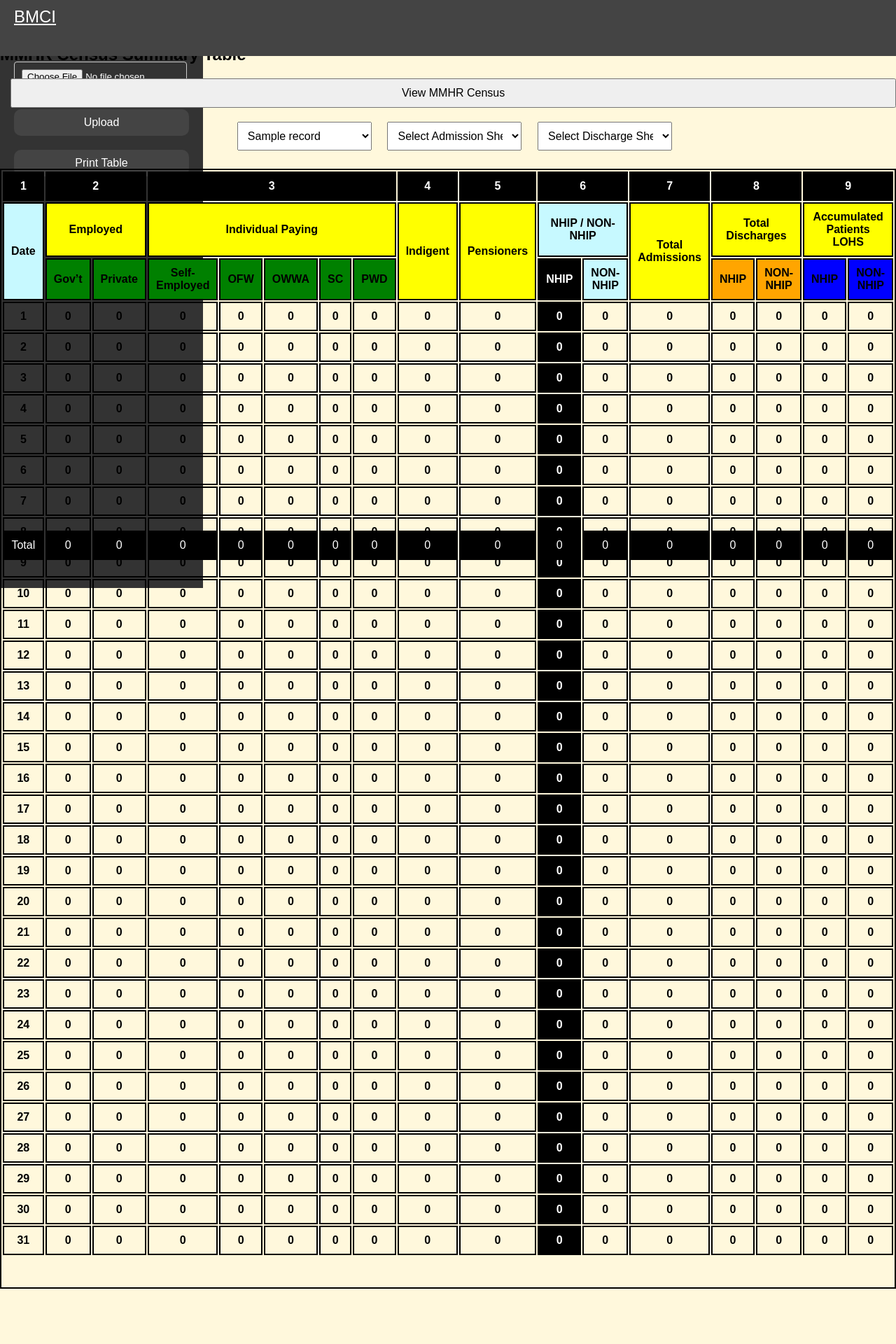
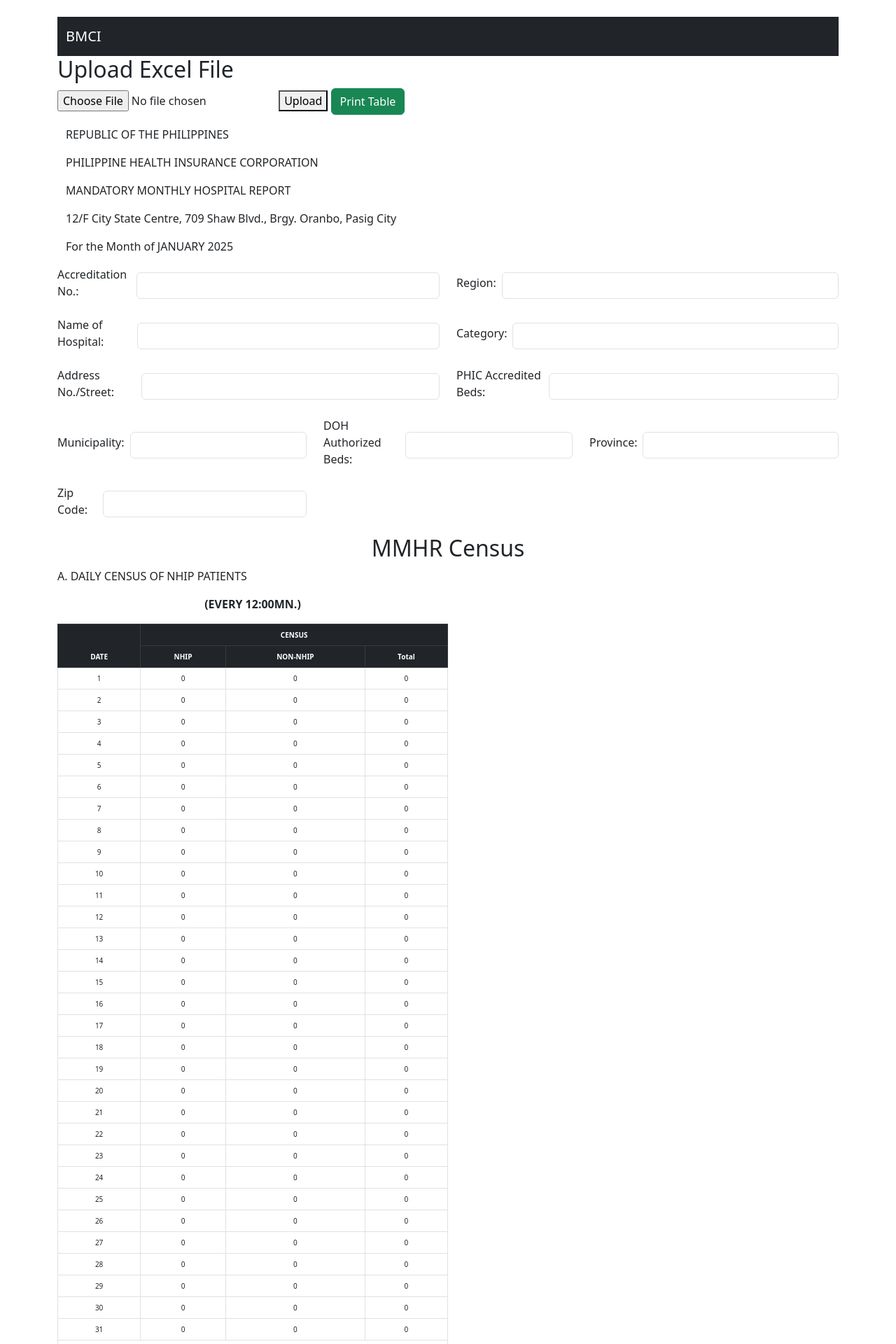
Before and after one commit to Tephenbaay/mmhr_census, a PHP site: page /display_summary.php in a window 1280 px wide. Shown: the top 1920 px of the page at 70% size. Before the commit the page ends 1841 px from the top, so only its background shows below. Run offline with PHP 8.4, Linux system fonts and the light colour scheme; tables that the repository leaves empty or names only in its code hold one stand-in row (values such as "Sample post").

Commit message:
okay na din to

```diff
--- a/display_summary.php
+++ b/display_summary.php
@@ -152,13 +152,15 @@ while ($row = $result->fetch_assoc()) {
     }
 ?>
 
-<!DOCTYPE html>
 <html lang="en">
 <head>
     <meta charset="UTF-8">
     <meta name="viewport" content="width=device-width, initial-scale=1.0">
     <title>MMHR Census</title>
-    <link rel="stylesheet" href="sige\summary.css">
+    <link href="https://cdn.jsdelivr.net/npm/bootstrap@5.3.0/dist/css/bootstrap.min.css" rel="stylesheet">
+    <link rel="stylesheet" href="sige\mmhr.css">
+    <style>
+    </style>
 </head>
 <body class="container mt-4">
 
@@ -180,141 +182,178 @@ while ($row = $result->fetch_assoc()) {
     </div>
 </aside>
 
-<div class="table-responsive">
-    <h2 class="text-center mb-4">MMHR Census Summary Table</h2>
-    <form action="mmhr_census.php" method="GET">
-        <input type="hidden" name="sheet_1" value="<?php echo $selected_sheet_1; ?>">
-        <input type="hidden" name="sheet_2" value="<?php echo $selected_sheet_2; ?>">
-        <input type="hidden" name="sheet_3" value="<?php echo $selected_sheet_3; ?>">
-        <button type="submit" class="btn btn-primary mt-3">View MMHR Census</button>
-    </form>
+<div class="main-content" id="main-content">
+            <div class="header-text">
+                <div class="container">
+                    <p>REPUBLIC OF THE PHILIPPINES</p>
+                    <p>PHILIPPINE HEALTH INSURANCE CORPORATION</p>
+                    <p>MANDATORY MONTHLY HOSPITAL REPORT</p>
+                    <p>12/F City State Centre, 709 Shaw Blvd., Brgy. Oranbo, Pasig City</p>
+                    <p>For the Month of JANUARY 2025</p>
+                </div>
+                <form>
+                <div class="row mb-3">
+                    <div class="col-md-6 d-flex align-items-center">
+                        <label class="form-label me-2">Accreditation No.:</label>
+                        <input type="text" class="form-control" name="accreditation_no">
+                    </div>
+                    <div class="col-md-6 d-flex align-items-center">
+                        <label class="form-label me-2">Region:</label>
+                        <input type="text" class="form-control" name="region">
+                    </div>
+                </div>
 
-    <form method="GET" class="mb-3">
-        <div class="sige">
-        <label class="col2-5"></label>
-        <select name="sheet_1" onchange="this.form.submit()" class="form-select mb-2">
-            <?php foreach ($sheets as $sheet) { ?>
-                <option value="<?php echo $sheet; ?>" <?php echo $sheet === $selected_sheet_1 ? 'selected' : ''; ?>>
-                    <?php echo $sheet; ?>
-                </option>
-            <?php } ?>
-        </select>
-        <label class="col7"></label>
-        <select name="sheet_2" onchange="this.form.submit()" class="form-select mb-2">
-        <option value="" disabled selected>Select Admission Sheet</option>
-            <?php foreach ($sheets_2 as $sheet) { ?>
-                <option value="<?php echo $sheet; ?>" <?php echo $sheet === $selected_sheet_2 ? 'selected' : ''; ?>>
-                    <?php echo $sheet; ?>
-                </option>
-            <?php } ?>
-        </select>
-        <label class="col8"></label>
-        <select name="sheet_3" onchange="this.form.submit()" class="form-select mb-2">
-        <option value="" disabled selected>Select Discharge Sheet</option>
-            <?php foreach ($sheets_3 as $sheet) { ?>
-                <option value="<?php echo $sheet; ?>" <?php echo $sheet === $selected_sheet_3 ? 'selected' : ''; ?>>
-                    <?php echo $sheet; ?>
-                </option>
-            <?php } ?>
-        </select>
+                <div class="row mb-3">
+                    <div class="col-md-6 d-flex align-items-center">
+                        <label class="form-label me-2">Name of Hospital:</label>
+                        <input type="text" class="form-control" name="hospital_name">
+                    </div>
+                    <div class="col-md-6 d-flex align-items-center">
+                        <label class="form-label me-2">Category:</label>
+                        <input type="text" class="form-control" name="category">
+                    </div>
+                </div>
+
+                <div class="row mb-3">
+                    <div class="col-md-6 d-flex align-items-center">
+                        <label class="form-label me-2">Address No./Street:</label>
+                        <input type="text" class="form-control" name="address">
+                    </div>
+                    <div class="col-md-6 d-flex align-items-center">
+                        <label class="form-label me-2">PHIC Accredited Beds:</label>
+                        <input type="text" class="form-control" name="phic_beds">
+                    </div>
+                </div>
+
+                <div class="row mb-3">
+                    <div class="col-md-4 d-flex align-items-center">
+                        <label class="form-label me-2">Municipality:</label>
+                        <input type="text" class="form-control" name="municipality">
+                    </div>
+                    <div class="col-md-4 d-flex align-items-center">
+                        <label class="form-label me-2">DOH Authorized Beds:</label>
+                        <input type="text" class="form-control" name="doh_beds">
+                    </div>
+                    <div class="col-md-4 d-flex align-items-center">
+                        <label class="form-label me-2">Province:</label>
+                        <input type="text" class="form-control" name="province">
+                    </div>
+                </div>
+
+                <div class="row mb-3">
+                    <div class="col-md-4 d-flex align-items-center">
+                        <label class="form-label me-2">Zip Code:</label>
+                        <input type="text" class="form-control" name="zip_code">
+                    </div>
                 </div>
             </form>
 
-    <div class="table-responsive1">
-        <table class="table table-bordered">
+                <h2 class="text-center">MMHR Census</h2>
+                <div class="table-container">
+                    <div class="col-md-6">
+                    <p>A. DAILY CENSUS OF NHIP PATIENTS</p>
+                    <p class="text-center"><b>(EVERY 12:00MN.)</b></p>
+                        <table class="table table-bordered text-center" style="font-size: 10px;">
                             <thead class="table-dark text-center">
                                 <tr>
-                    <th colspan="1" style="background-color: black; color: white;">1</th>
-                    <th colspan="2" style="background-color: black; color: white;">2</th>
-                    <th colspan="5" style="background-color: black; color: white;">3</th>
-                    <th rowspan="1" style="background-color: black; color: white;">4</th>
-                    <th rowspan="1" style="background-color: black; color: white;">5</th>
-                    <th colspan="2" style="background-color: black; color: white;">6</th>
-                    <th rowspan="1" style="background-color: black; color: white;">7</th>
-                    <th colspan="2" style="background-color: black; color: white;">8</th>
-                    <th colspan="2" style="background-color: black; color: white;">9</th>
+                                    <th rowspan="2">DATE</th>
+                                    <th colspan="3">CENSUS</th>
                                 </tr>
                                 <tr>
-                    <th rowspan="2" style="background-color: #c7f9ff;">Date</th>
-                    <th colspan="2" style="background-color: yellow;">Employed</th>
-                    <th colspan="5" style="background-color: yellow;">Individual Paying</th>
-                    <th rowspan="2" style="background-color: yellow;">Indigent</th>
-                    <th rowspan="2" style="background-color: yellow;">Pensioners</th>
-                    <th colspan="2" style="background-color: #c7f9ff;"> NHIP / NON-NHIP</th>
-                    <th rowspan="2" style="background-color: yellow;">Total Admissions</th>
-                    <th colspan="2" style="background-color: yellow;">Total Discharges</th>
-                    <th colspan="2" style="background-color: yellow;">Accumulated Patients LOHS</th>
-                </tr>
-                <tr>
-                    <th style="background-color: green;">Gov’t</th><th style="background-color: green;">Private</th>
-                    <th style="background-color: green;">Self-Employed</th><th style="background-color: green;">OFW</th>
-                    <th style="background-color: green;">OWWA</th><th style="background-color: green;">SC</th><th style="background-color: green;">PWD</th>
-                    <th style="background-color:rgb(0, 0, 0); color: white;">NHIP</th><th style="background-color: #c7f9ff;">NON-NHIP</th>
-                    <th style="background-color: orange;">NHIP</th><th style="background-color: orange;">NON-NHIP</th>
-                    <th style="background-color: blue;">NHIP</th><th style="background-color: blue;">NON-NHIP</th>
+                                    <th>NHIP</th>
+                                    <th>NON-NHIP</th>
+                                    <th>Total</th>
                                 </tr>
                             </thead>
                             <tbody>
                                 <?php
+                                $totals = ['nhip' => 0, 'non_nhip' => 0, 'total' => 0];
+                                for ($i = 1; $i <= 31; $i++) {
+                                    $nhip = $summary[$i]['nhip'] ?? 0;
+                                    $non_nhip = $summary[$i]['non_nhip'] ?? 0;
+                                    $total = $nhip + $non_nhip;
 
-                $totals = [
-                    'govt' => 0, 'private' => 0, 'self_employed' => 0, 'ofw' => 0,
-                    'owwa' => 0, 'sc' => 0, 'pwd' => 0, 'indigent' => 0, 'pensioners' => 0,
-                    'nhip' => 0, 'non_nhip' => 0, 'total_admissions' => 0, 'total_discharges_nhip' => 0,
-                    'total_discharges_non_nhip' => 0, 'lohs_nhip' => 0
-                ];
-
-                foreach ($summary as $day => $row) {
-
-                    foreach ($totals as $key => &$total) {
-                        $total += $row[$key];
-                    }
+                                    $totals['nhip']  += $nhip;
+                                    $totals['non_nhip'] += $non_nhip;
+                                    $totals['total'] += $total;
                                 ?>
                                     <tr>
-                        <td class="text-center"> <?php echo $day; ?> </td>
-                        <td class="text-center"> <?php echo $row['govt']; ?> </td>
-                        <td class="text-center"> <?php echo $row['private']; ?> </td>
-                        <td class="text-center"> <?php echo $row['self_employed']; ?> </td>
-                        <td class="text-center"> <?php echo $row['ofw']; ?> </td>
-                        <td class="text-center"> <?php echo $row['owwa']; ?> </td>
-                        <td class="text-center"> <?php echo $row['sc']; ?> </td>
-                        <td class="text-center"> <?php echo $row['pwd']; ?> </td>
-                        <td class="text-center"> <?php echo $row['indigent']; ?> </td>
-                        <td class="text-center"> <?php echo $row['pensioners']; ?> </td>
-                        <td class="text-center" style="background-color: black; color: white;"> <?php echo $row['nhip']; ?> </td>
-                        <td class="text-center"> <?php echo $row['non_nhip']; ?> </td>
-                        <td class="text-center"> <?php echo $row['total_admissions']; ?> </td>
-                        <td class="text-center"> <?php echo $row['total_discharges_nhip']; ?> </td>
-                        <td class="text-center"> <?php echo $row['total_discharges_non_nhip']; ?> </td>
-                        <td class="text-center"> <?php echo $row['lohs_nhip']; ?> </td>
-                        <td class="text-center"> <?php echo $row['non_nhip']; ?> </td>
+                                        <td><?php echo $i; ?></td>
+                                        <td><?php echo $nhip; ?></td>
+                                        <td><?php echo $non_nhip; ?></td>
+                                        <td><?php echo $total; ?></td>
                                     </tr>
                                 <?php } ?>
+                                <tr class="fw-bold text-center">
+                                    <td colspan="4">*** NOTHING FOLLOWS ***</td>
+                                </tr>
+                                <tr class="table-dark fw-bold">
+                                    <td>Total</td>
+                                    <td><?php echo $totals['nhip']; ?></td>
+                                    <td><?php echo $totals['non_nhip']; ?></td>
+                                    <td><?php echo $totals['total']; ?></td>
+                                </tr>
+                            </tbody>
+                        </table>
+                    </div>
 
-                <tfoot class="footer">
-                <tr class="table-dark text-center fw-bold">
-                    <td style="background-color:rgb(0, 0, 0); color: white;">Total</td>
-                    <td style="background-color:rgb(0, 0, 0); color: white;"><?php echo $totals['govt']; ?></td>
-                    <td style="background-color:rgb(0, 0, 0); color: white;"><?php echo $totals['private']; ?></td>
-                    <td style="background-color:rgb(0, 0, 0); color: white;"><?php echo $totals['self_employed']; ?></td>
-                    <td style="background-color:rgb(0, 0, 0); color: white;"><?php echo $totals['ofw']; ?></td>
-                    <td style="background-color:rgb(0, 0, 0); color: white;"><?php echo $totals['owwa']; ?></td>
-                    <td style="background-color:rgb(0, 0, 0); color: white;"><?php echo $totals['sc']; ?></td>
-                    <td style="background-color:rgb(0, 0, 0); color: white;"><?php echo $totals['pwd']; ?></td>
-                    <td style="background-color:rgb(0, 0, 0); color: white;"><?php echo $totals['indigent']; ?></td>
-                    <td style="background-color:rgb(0, 0, 0); color: white;"><?php echo $totals['pensioners']; ?></td>
-                    <td style="background-color:rgb(0, 0, 0); color: white;"><?php echo $totals['nhip']; ?></td>
-                    <td style="background-color:rgb(0, 0, 0); color: white;"><?php echo $totals['non_nhip']; ?></td>
-                    <td style="background-color:rgb(0, 0, 0); color: white;"><?php echo $totals['total_admissions']; ?></td>
-                    <td style="background-color:rgb(0, 0, 0); color: white;"><?php echo $totals['total_discharges_nhip']; ?></td>
-                    <td style="background-color:rgb(0, 0, 0); color: white;"><?php echo $totals['total_discharges_non_nhip']; ?></td>
-                    <td style="background-color:rgb(0, 0, 0); color: white;"><?php echo $totals['lohs_nhip']; ?></td>
-                    <td style="background-color:rgb(0, 0, 0); color: white;"><?php echo $totals['non_nhip']; ?></td>
+                    <div class="col-md-6">
+                        <p>CENSUS FOR THE DAY=CENSUS OF THE PREVIOUS DAY PLUS THE ADMISSION OF THE DAY</p>
+                        <p class="text-center"><b>minus DISCHARGES of the day.</b></p>
+                        <table class="table table-bordered text-center" style="font-size: 10px;">
+                            <thead class="table-dark text-center">
+                                <tr>
+                                    <th rowspan="2">DATE</th>
+                                    <th colspan="3">DISCHARGES</th>
                                 </tr>
-                </tfoot>
+                                <tr>
+                                    <th>NHIP</th>
+                                    <th>NON-NHIP</th>
+                                    <th>Total</th>
+                                </tr>
+                            </thead>
+                            <tbody>
+                                <?php
+                                $totals_discharge = ['nhip' => 0, 'non_nhip' => 0, 'total' => 0];
+                                for ($i = 1; $i <= 31; $i++) {
+                                    $nhip = $summary[$i]['total_discharges_nhip'] ?? 0;
+                                    $non_nhip = $summary[$i]['total_discharges_non_nhip'] ?? 0;
+                                    $total = $nhip + $non_nhip;
+
+                                    $totals_discharge['nhip'] += $nhip;
+                                    $totals_discharge['non_nhip'] += $non_nhip;
+                                    $totals_discharge['total'] += $total;
+                                ?>
+                                    <tr>
+                                        <td><?php echo $i; ?></td>
+                                        <td><?php echo $nhip; ?></td>
+                                        <td><?php echo $non_nhip; ?></td>
+                                        <td><?php echo $total; ?></td>
+                                    </tr>
+                                <?php } ?>
+                                <tr class="fw-bold text-center">
+                                    <td colspan="4">*** NOTHING FOLLOWS ***</td>
+                                </tr>
+                                <tr class="table-dark fw-bold">
+                                    <td>Total</td>
+                                    <td><?php echo $totals_discharge['nhip']; ?></td>
+                                    <td><?php echo $totals_discharge['non_nhip']; ?></td>
+                                    <td><?php echo $totals_discharge['total']; ?></td>
+                                </tr>
                             </tbody>
                         </table>
                     </div>
                     </div>
+                </div>
+
+        </div>
+    </div>
+
+    <script>
+        function printContent() {
+            window.print();
+        }
+    </script>
+
 </body>
 </html>
```
Lines whose indentation alone changed are shown as unchanged.
